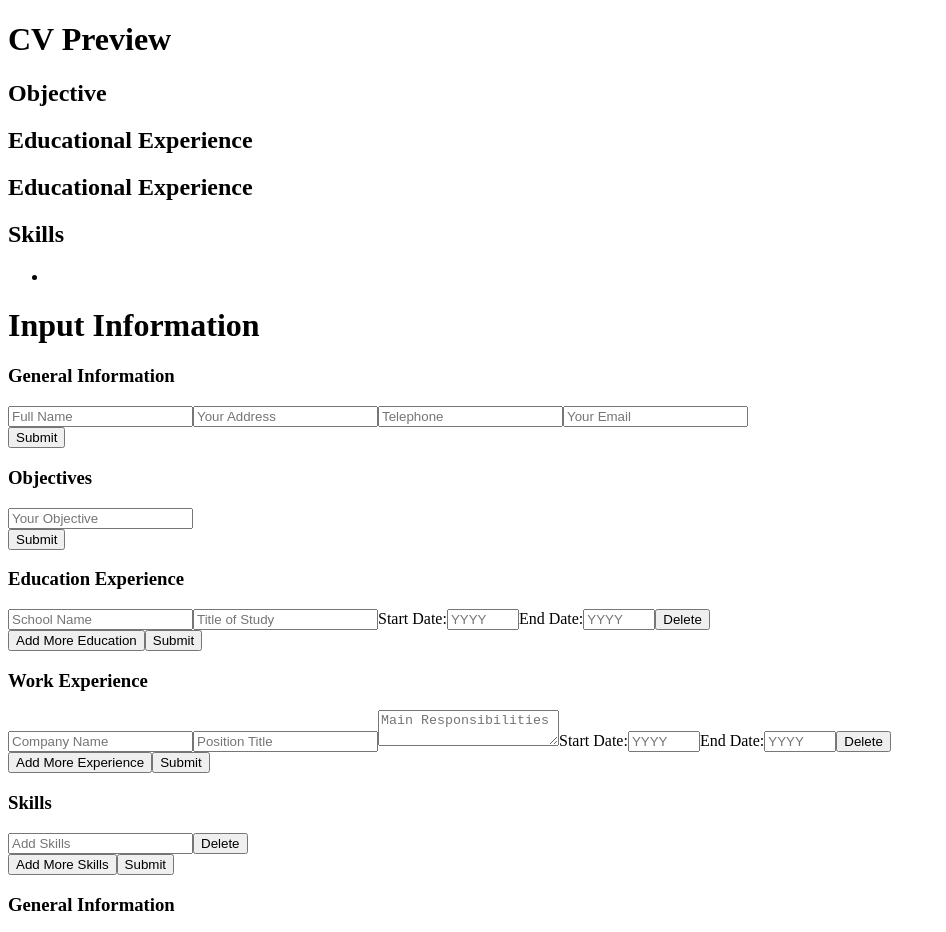
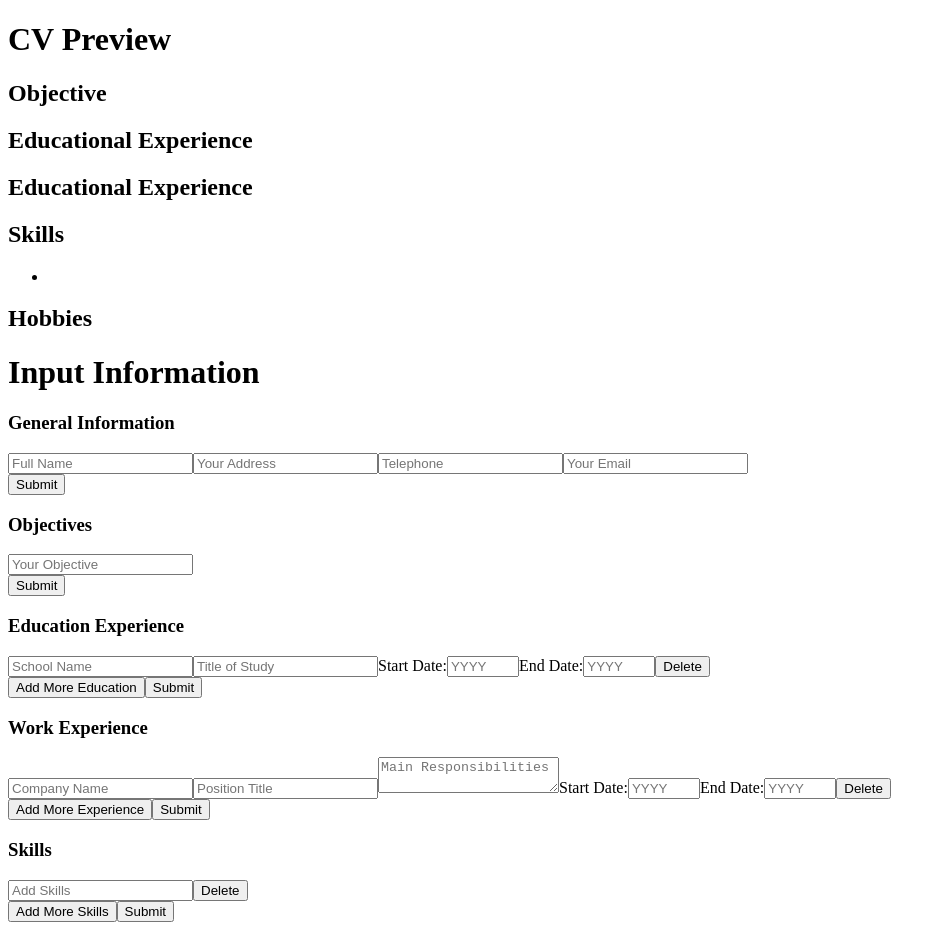
Before and after one commit to Ozioma45/React_CV_BUILDERS, a React (Vite) app: page / in a window 1280 px wide. Shown: the top 932 px of the page, without its empty margins (0-946 px from the left). Built offline with nearby package versions, Linux system fonts and the light colour scheme.

Commit message:
added the hobby to the cv preview

```diff
--- a/src/App.jsx
+++ b/src/App.jsx
@@ -65,6 +65,12 @@ const App = () => {
             </ul>
           ))}
         </div>
+        <div className="cv-section">
+          <h2>Hobbies</h2>
+          {hobbiesData.map((hobby) => (
+            <span key={hobby.id}>{hobby.hobbies}</span>
+          ))}
+        </div>
       </div>
 
       <div>
--- a/src/components/Hobbies.jsx
+++ b/src/components/Hobbies.jsx
@@ -1,8 +1,12 @@
-import { useState } from "react";
+import { useState, useEffect } from "react";
 
-function MainHobbies() {
+function MainHobbies({ setHobbiesData }) {
   const [hobbies, setHobbies] = useState([{ id: 1, hobbies: "" }]);
   const [isEditing, setIsEditing] = useState(true);
+
+  useEffect(() => {
+    setHobbiesData(hobbies);
+  }, [hobbies, setHobbiesData]);
 
   const handleInputChange = (id, field, value) => {
     setHobbies(
@@ -30,7 +34,7 @@ function MainHobbies() {
 
   return (
     <div className="hobbies">
-      <h3>General Information</h3>
+      <h3>Hobbies</h3>
       {isEditing ? (
         <>
           {hobbies.map((hobby, index) => (
@@ -51,7 +55,6 @@ function MainHobbies() {
         </>
       ) : (
         <>
-          <h3>Hobbies</h3>
           {hobbies.map((hobby, index) => (
             <span key={hobby.id} className="hobby-entry">
               {hobby.hobbies}
```
